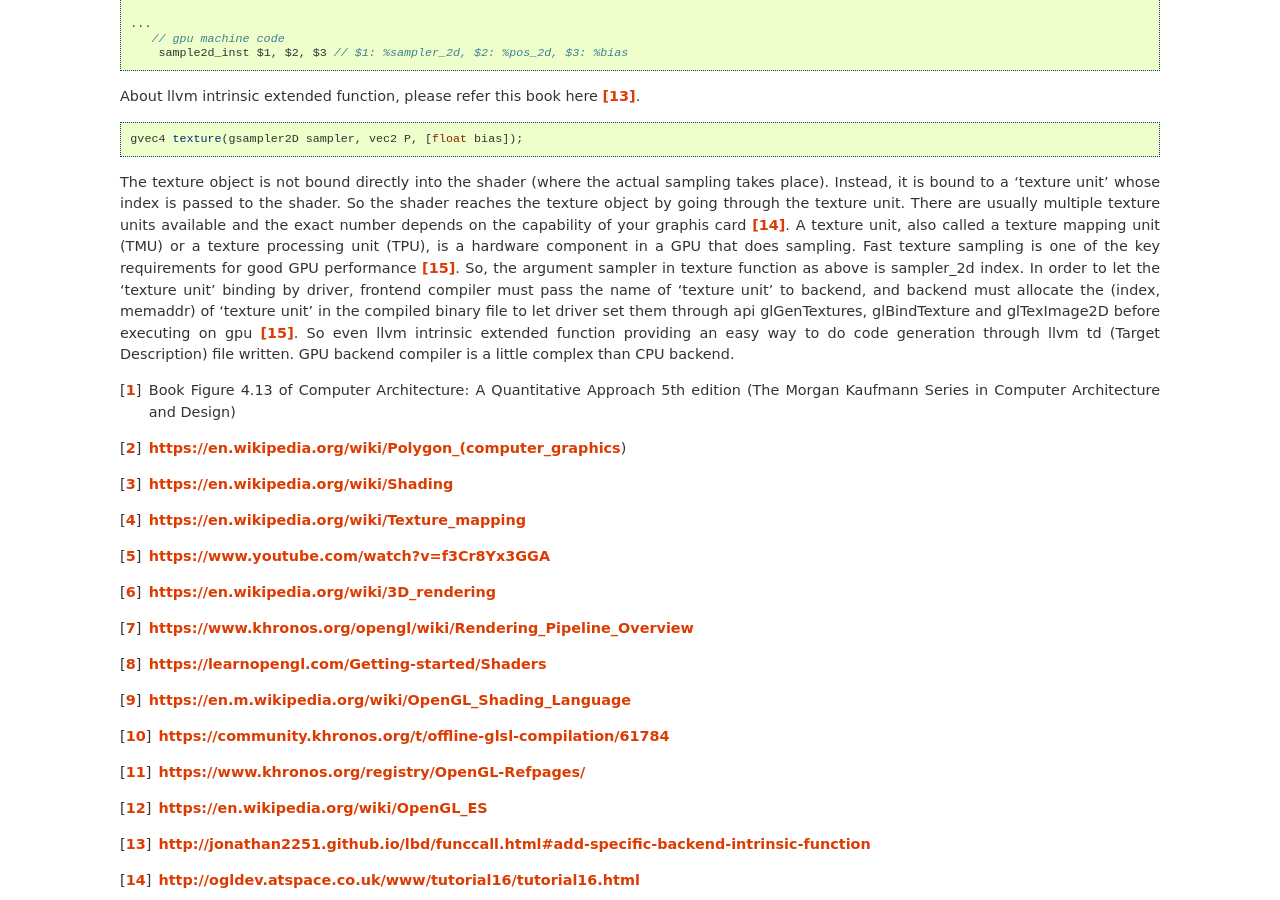
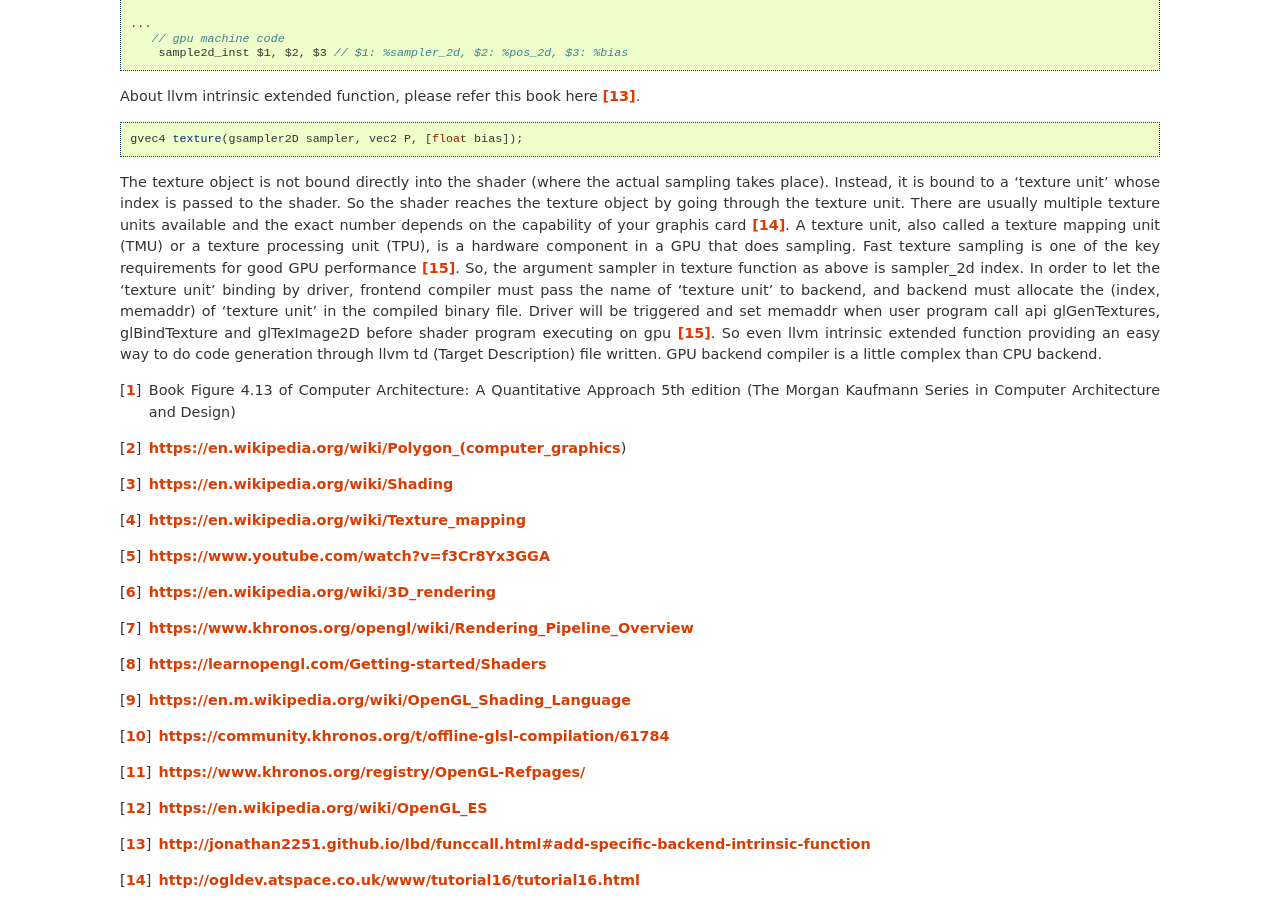
Before and after one commit to Jonathan2251/lbd, a Sphinx documentation site: the page built from source/gpu.rst, in a window 1280 px wide and 900 px high, scrolled down 3299 px. Built offline with Sphinx 7.4.7, drawn with Linux system fonts in a browser that asks for light colours; pages that are not in the unit, such as notebooks, are missing from menus.

Commit message:
how driver set texture-object

```diff
--- a/source/gpu.rst
+++ b/source/gpu.rst
@@ -167,8 +167,9 @@ Fast texture sampling is one of the key requirements for good GPU performance [#
 So, the argument sampler in texture function as above is sampler_2d index.
 In order to let the 'texture unit' binding by driver, frontend compiler must
 pass the name of 'texture unit' to backend, and backend must allocate the
-(index, memaddr) of 'texture unit' in the compiled binary file to let driver
-set them through api glGenTextures, glBindTexture and glTexImage2D before
+(index, memaddr) of 'texture unit' in the compiled binary file.
+Driver will be triggered and set memaddr when user program call api
+glGenTextures, glBindTexture and glTexImage2D before shader program
 executing on gpu [#tpu]_.
 So even llvm intrinsic extended function providing an easy way to do code
 generation through llvm td (Target Description) file written.
```
